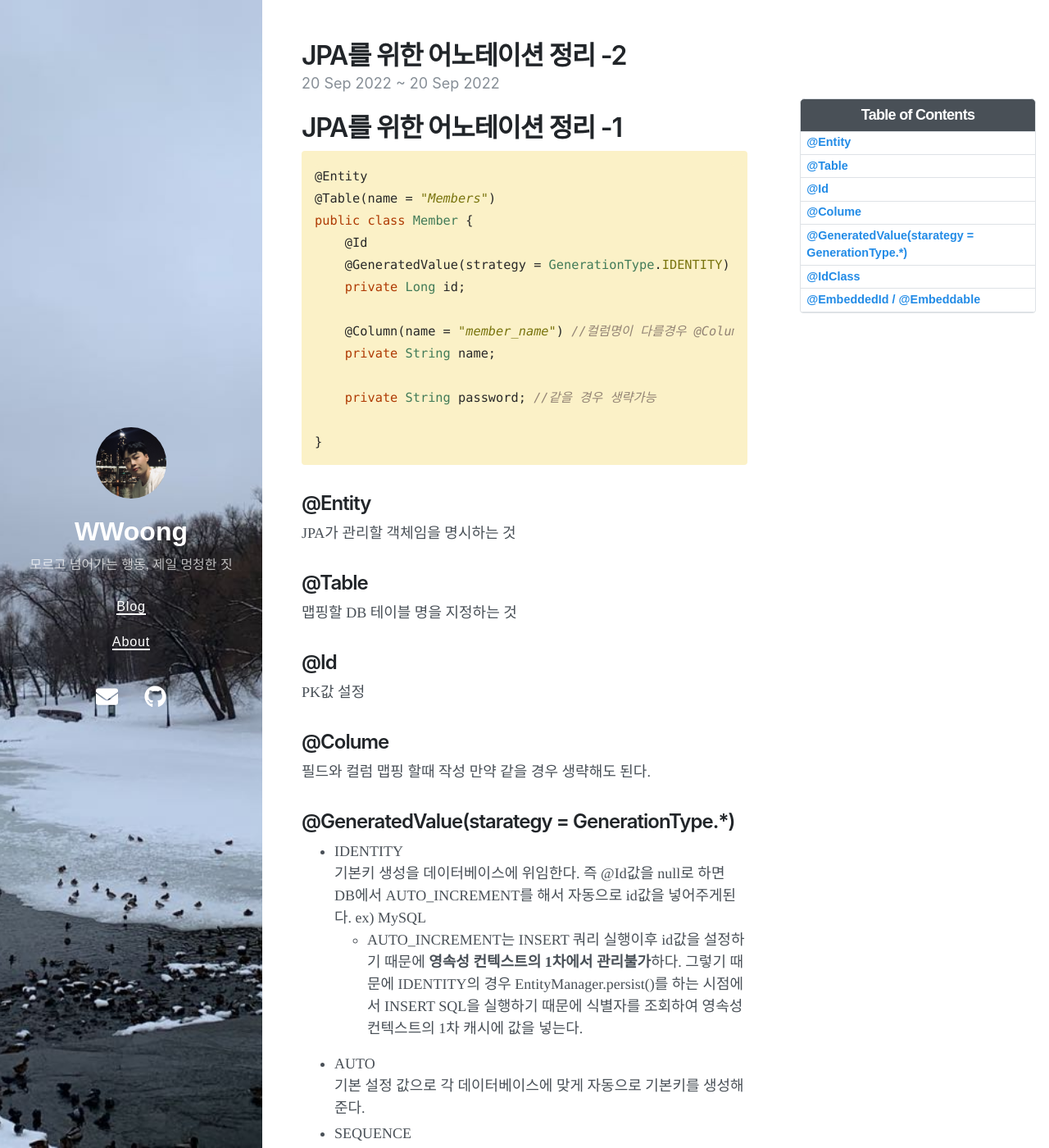
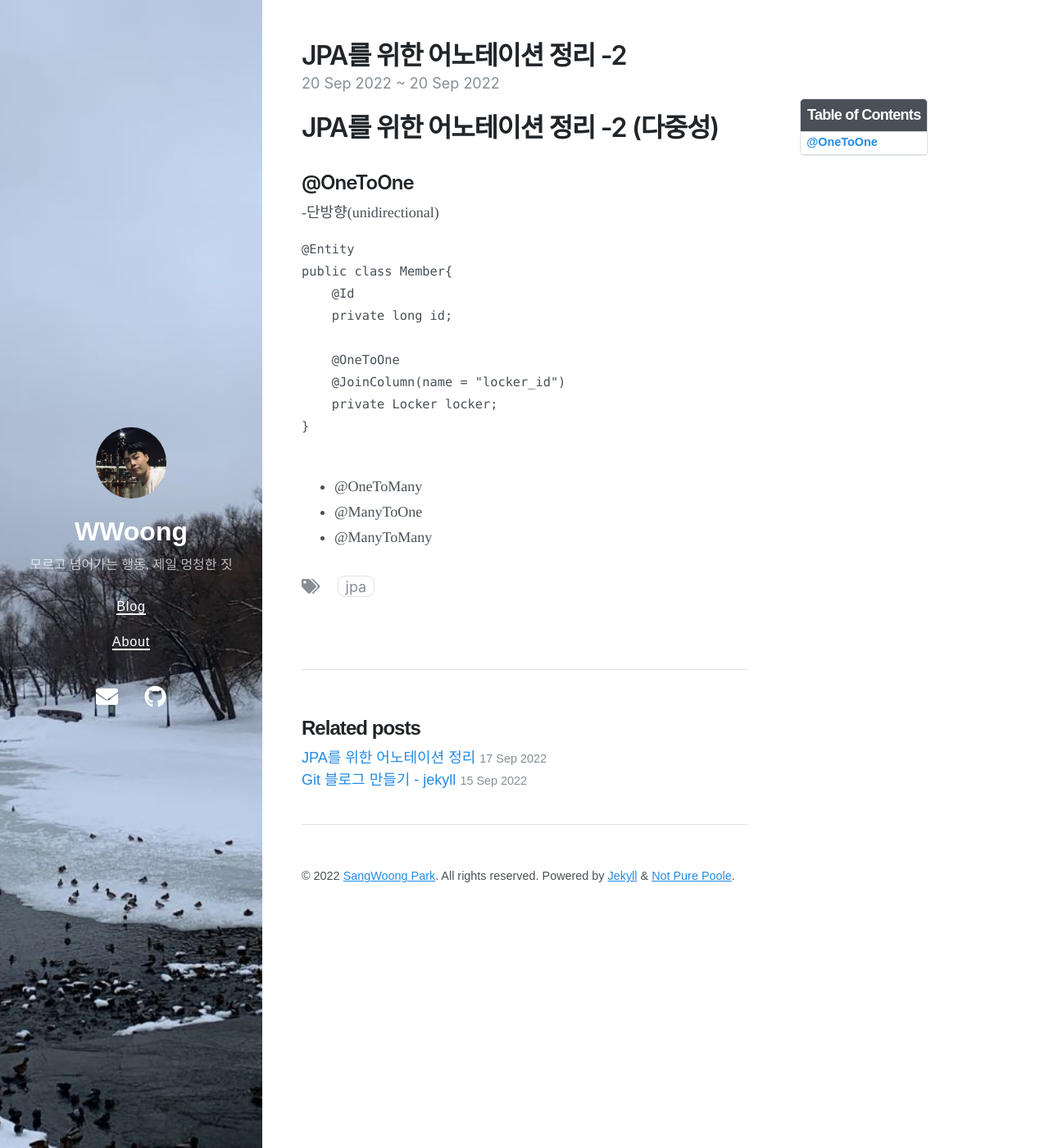
Before and after one commit to sangwoong12/sangwoong12.github.io, a Jekyll site: the page built from _posts/2022-09-17-know-jpa2.md, in a window 1280 px wide and 1400 px high. Shown: the whole window at 82% size. Built offline with Jekyll 4.4.1, drawn with Linux system fonts in a browser that asks for light colours; nearby versions of some CDN libraries; some of the changed text lies outside the part shown.

Commit message:
다중성 추가 1

````diff
--- a/_posts/2022-09-17-know-jpa2.md
+++ b/_posts/2022-09-17-know-jpa2.md
@@ -7,97 +7,22 @@ tags: [jpa]
 toc:  true
 ---
 
-# JPA를 위한 어노테이션 정리 -1
-``` java
+# JPA를 위한 어노테이션 정리 -2 (다중성)
+
+## @OneToOne
+-단방향(unidirectional)
+``` java:Member.java
 @Entity
-@Table(name = "Members")
-public class Member {
+public class Member{
     @Id
-    @GeneratedValue(strategy = GenerationType.IDENTITY)
-    private Long id;
+    private long id;
 
-    @Column(name = "member_name") //컬럼명이 다를경우 @Column을 사용
-    private String name;
-
-    private String password; //같을 경우 생략가능
-
-}
-```
-## @Entity
-JPA가 관리할 객체임을 명시하는 것
-## @Table
-맵핑할 DB 테이블 명을 지정하는 것
-## @Id
-PK값 설정
-## @Colume
-필드와 컬럼 맵핑 할때 작성 만약 같을 경우 생략해도 된다.
-## @GeneratedValue(starategy = GenerationType.*)
-- IDENTITY
-기본키 생성을 데이터베이스에 위임한다. 즉 @Id값을 null로 하면 DB에서 AUTO_INCREMENT를 해서 자동으로 id값을 넣어주게된다.
-ex) MySQL
-    - AUTO_INCREMENT는 INSERT 쿼리 실행이후 id값을 설정하기 때문에 **영속성 컨텍스트의 1차에서 관리불가**하다. 그렇기 때문에 IDENTITY의 경우 EntityManager.persist()를 하는 시점에서 INSERT SQL을 실행하기 때문에 식별자를 조회하여 영속성 컨텍스트의 1차 캐시에 값을 넣는다.
-- AUTO
-기본 설정 값으로 각 데이터베이스에 맞게 자동으로 기본키를 생성해준다.
-- SEQUENCE
-데이터 베이스 Sequence Object를 사용하여 데이터베이스가 자동으로 기본키를 설정하는데 @SequenceGenerator 어노테이션을 필수로 넣어야한다. ex)Oracle
-- TABLE
-키 생성 전용 테이블을 하나 만들어 사용하는 방식으로 @TableGenerator를 필요로 하고 Sequence와 유사하다.
-
-자세한 내용은 추후 다루도록 하겠다.
-
-## @IdClass
-Pk값을 여러개 가지고 있을경우 사용하는 어노테이션으로 각각 @Id 어노테이션을 주는 방식도 있지만 오류가 발생할수 있기때문에 @IdClass를 쓰는 것을 권장한다.
-
-``` java
-@Entity
-@Getter
-@Setter
-@IdClass(Class.Pk.class)
-public class Class {
-
-    @Id
-    @Column(name = "student_id")
-    private Integer studentId;
-
-    @Id
-    @Column(name = "subject_code")
-    private String subjectCode;
-
-    private String comment;
-
-
-    public static class Pk{
-        @Column(name = "student_id")
-        private Integer studentId;
-        @Column(name = "subject_code")
-        private String subjectCode;
-    }
+    @OneToOne
+    @JoinColumn(name = "locker_id")
+    private Locker locker;
 }
 ```
 
-위의 코드와 같이 @Id 어노테이션을 붙여 평소와 똑같이 만들고 **추가적으로 Pk 클래스를 만들어 @IdClass 어노테이션에 Pk 정보가 들어있는 클래스**를 넣어주면 된다.
-## @EmbeddedId / @Embeddable
-@IdClass와 같이 복합 Pk를 처리하는 방식으로 코드는 다음과 같다.
-
-``` java
-@Entity
-@Getter
-@Setter
-public class Class {
-
-    @EmbeddedId
-    private Pk pk;
-
-    private String comment;
-
-    @Embeddable
-    public static class Pk{
-        @Column(name = "student_id")
-        private Integer studentId;
-        @Column(name = "subject_code")
-        private String subjectCode;
-    }
-}
-```
-
-Pk 정보가 들어있는 클래스에 @Embeddable을 붙이고 클래스안에 @EmbeddedId Pk 정보가 들어있는 클래스를 선언해주면된다.
+- @OneToMany
+- @ManyToOne
+- @ManyToMany
````
